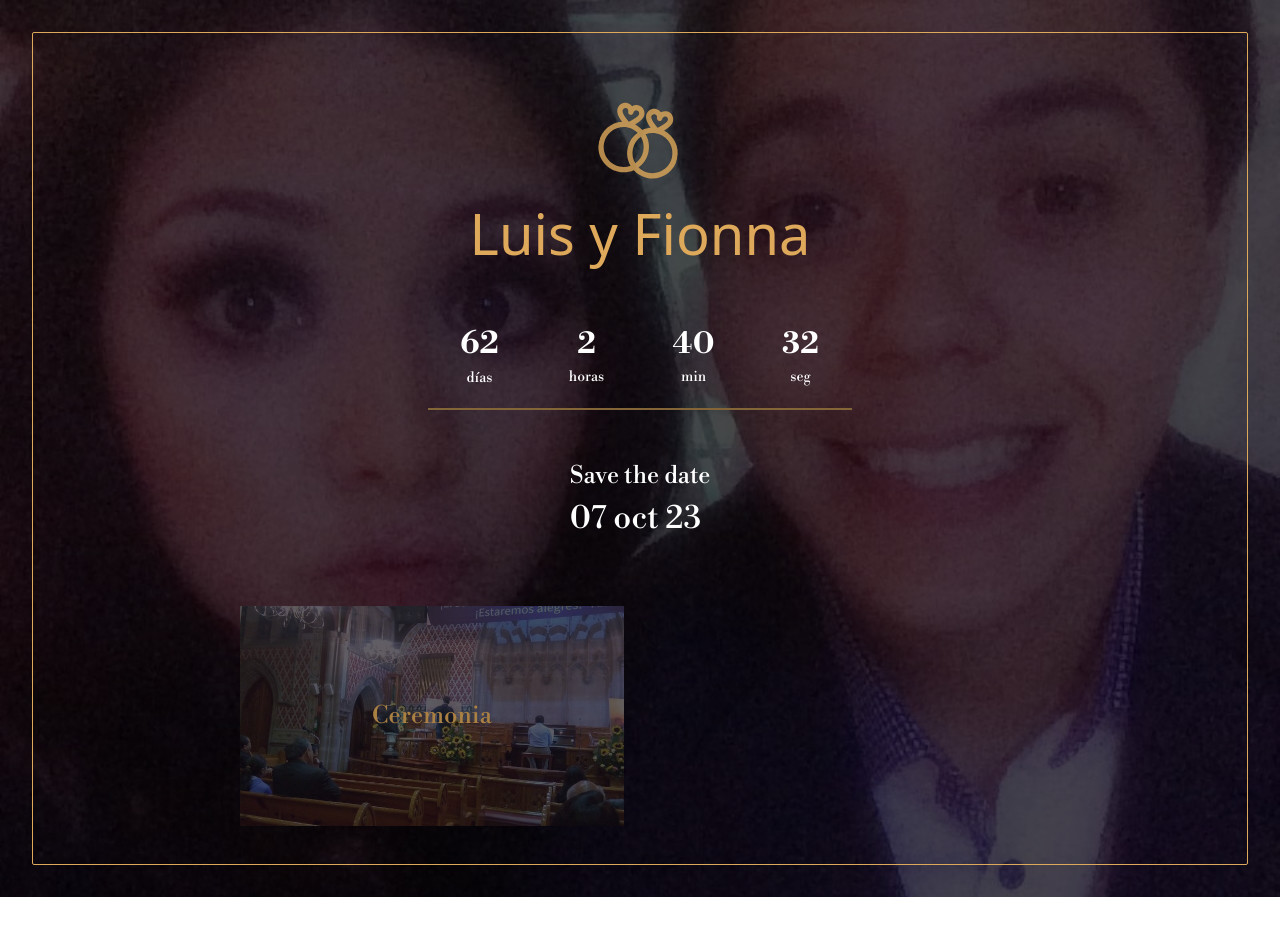
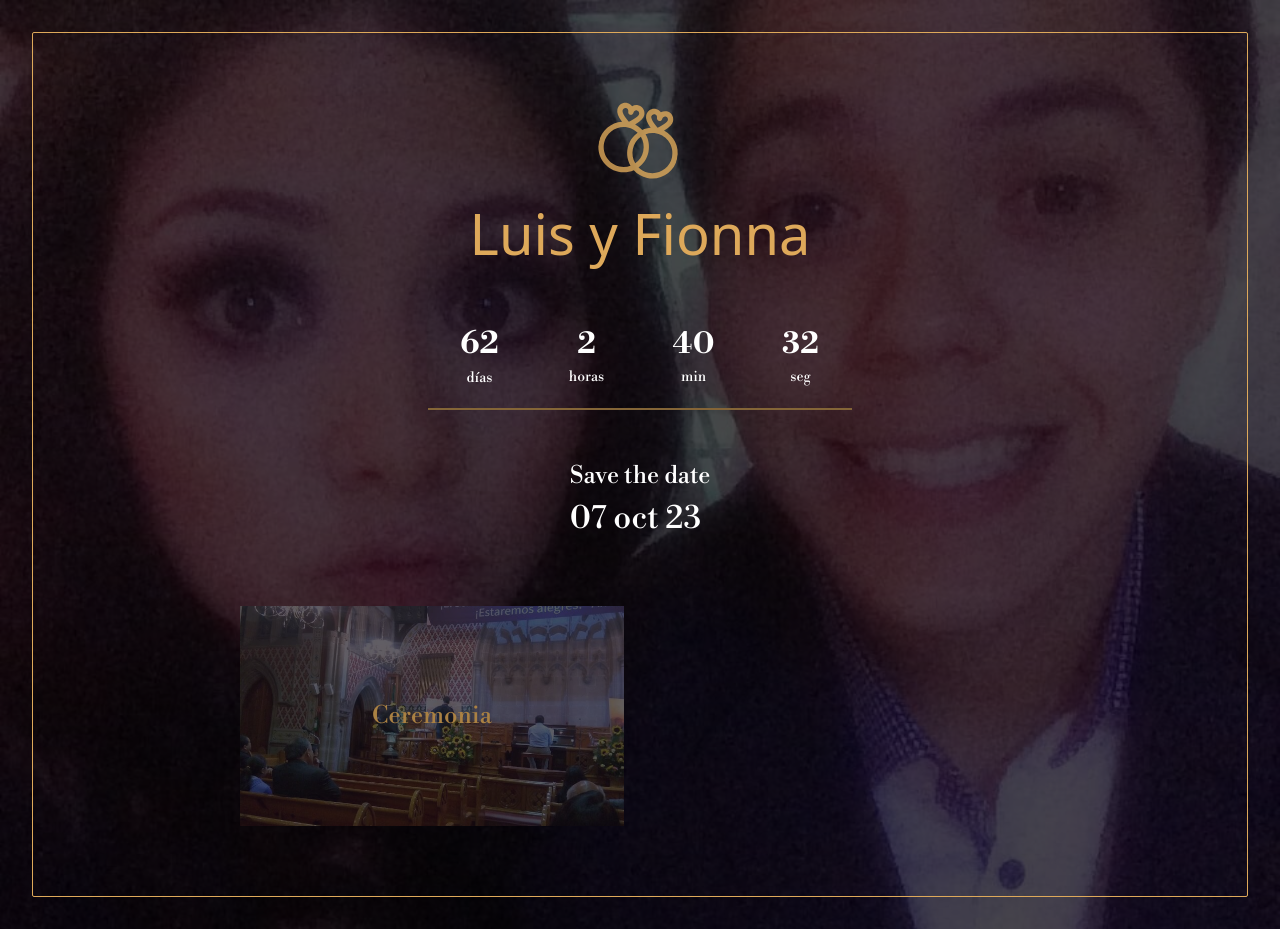
Before and after one commit to Lariicsa/fiohny, a Vue app: page / in a window 1280 px wide. Before the commit the page ends 897 px from the top, so only its background shows below. Built offline with nearby package versions, Linux system fonts and the light colour scheme; a web font is replaced by a local one.

Commit message:
Add padding

```diff
--- a/src/components/Bg.vue
+++ b/src/components/Bg.vue
@@ -7,7 +7,7 @@
 		<div
 			class="relative flex flex-col p-[16px] absolute flex w-full h-full bg-[rgba(0,0,0,0.7)] lg:p-8">
 			<div
-				class="relative flex flex-col border border-[#dea95a] w-full h-full rounded-sm min-h-screen px-[16px]">
+				class="relative flex flex-col border border-[#dea95a] w-full h-full rounded-sm min-h-screen px-[16px] pb-[32px]">
 				<slot name="containter"></slot>
 			</div>
 		</div>
```
